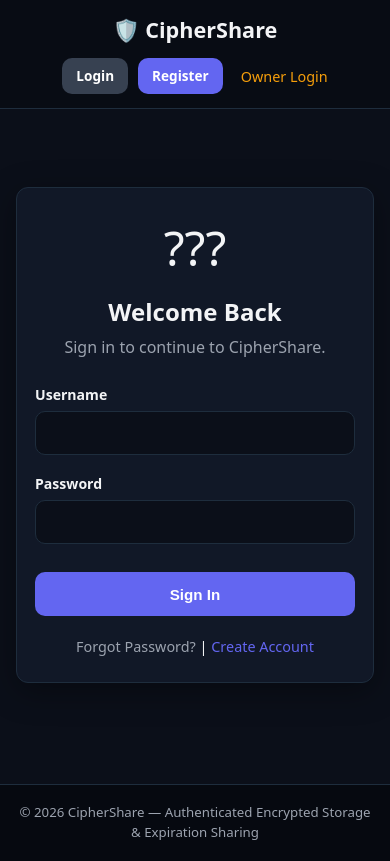
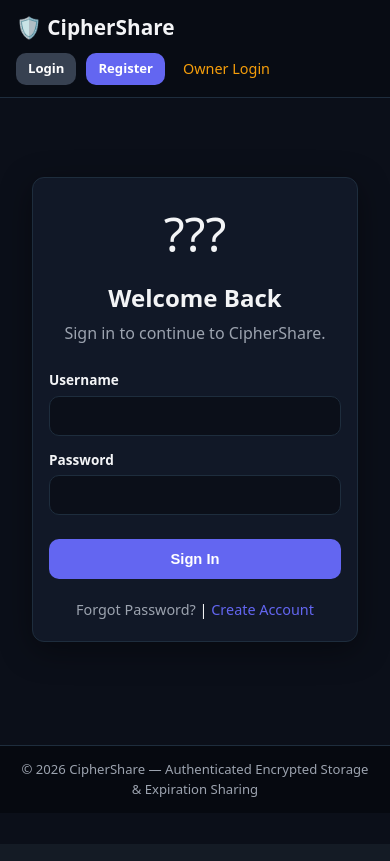
Before and after one commit to sohail-avv-amravati/CipherShare, a PHP site: page /login.php in a window 390 px wide. After the commit the page ends 813 px from the top, so only its background shows below. Run offline with PHP 8.4, Linux system fonts and the light colour scheme.

Commit message:
Enforce 100vh no-scroll screen-fit layout across all pages

```diff
--- a/public/static/css/style.css
+++ b/public/static/css/style.css
@@ -25,12 +25,13 @@
 
 html, body {
     width: 100%;
-    min-height: 100vh;
+    height: 100vh;
+    max-height: 100vh;
+    overflow: hidden;
     background-color: var(--bg-main);
     color: var(--text-main);
     font-family: var(--font-family);
     line-height: 1.5;
-    overflow-x: hidden;
 }
 
 a {
@@ -167,21 +176,25 @@ a:hover {
 }
 
 .topbar-title {
-    font-size: 1.25rem;
+    font-size: 1.2rem;
     font-weight: 700;
     color: var(--text-main);
 }
 
 .content-area {
-    padding: 24px;
+    padding: 20px 24px;
     flex: 1;
+    overflow-y: auto;
+    display: flex;
+    flex-direction: column;
 }
 
-/* ── Public Layout ── */
+/* ── Public Screen-Fit Layout ── */
 .public-header {
     background-color: #080C14;
     border-bottom: 1px solid var(--border-color);
-    padding: 14px 0;
+    padding: 12px 0;
+    flex-shrink: 0;
 }
 
 .public-nav-container {
@@ -189,11 +202,11 @@ a:hover {
     justify-content: space-between;
     align-items: center;
     flex-wrap: wrap;
-    gap: 12px;
+    gap: 10px;
 }
 
 .brand {
-    font-size: 1.35rem;
+    font-size: 1.3rem;
     font-weight: 700;
     color: var(--text-main);
 }
@@ -202,90 +215,93 @@ a:hover {
     display: flex;
     gap: 10px;
     align-items: center;
-    flex-wrap: wrap;
 }
 
 .public-main {
     flex: 1;
-    padding: 30px 0;
+    display: flex;
+    align-items: center;
+    justify-content: center;
+    overflow-y: auto;
+    padding: 16px;
 }
 
 .site-footer {
     background-color: #060910;
     border-top: 1px solid var(--border-color);
-    padding: 18px 0;
+    padding: 14px 0;
     color: var(--text-muted);
-    font-size: 0.83rem;
-    margin-top: auto;
+    font-size: 0.82rem;
+    flex-shrink: 0;
 }
 
 .text-center {
     text-align: center;
 }
 
-/* ── Components: Cards & Grids ── */
+/* ── Screen-Fit Cards & Grids ── */
 .card-grid {
     display: grid;
-    grid-template-columns: repeat(auto-fit, minmax(220px, 1fr));
-    gap: 16px;
-    margin-bottom: 24px;
+    grid-template-columns: repeat(auto-fit, minmax(200px, 1fr));
+    gap: 14px;
+    margin-bottom: 20px;
 }
 
 .card {
     background-color: var(--bg-card);
     border: 1px solid var(--border-color);
     border-radius: var(--radius);
-    padding: 20px;
-    transition: transform 0.2s ease, border-color 0.2s ease, box-shadow 0.2s ease;
+    padding: 16px 18px;
+    transition: transform 0.2s ease, border-color 0.2s ease;
     word-break: break-word;
 }
 
 .card:hover {
     border-color: var(--primary);
-    box-shadow: 0 4px 16px rgba(99, 102, 241, 0.12);
 }
 
 .card-title {
-    font-size: 0.95rem;
+    font-size: 0.9rem;
     font-weight: 600;
-    margin-bottom: 8px;
+    margin-bottom: 6px;
     color: var(--text-muted);
     text-transform: uppercase;
     letter-spacing: 0.5px;
 }
 
 .stat-number {
-    font-size: 2.2rem;
+    font-size: 2rem;
     font-weight: 800;
     color: var(--primary);
-    margin: 4px 0;
+    margin: 2px 0;
     line-height: 1.1;
 }
 
 .stat-desc {
-    font-size: 0.83rem;
+    font-size: 0.8rem;
     color: var(--text-muted);
 }
 
-/* Action Cards */
+/* Action Grid */
 .action-grid {
     display: grid;
-    grid-template-columns: repeat(auto-fill, minmax(150px, 1fr));
-    gap: 14px;
-    margin-bottom: 24px;
+    grid-template-columns: repeat(auto-fill, minmax(140px, 1fr));
+    gap: 12px;
+    margin-bottom: 16px;
 }
 
 .action-card {
     background-color: #0F172A;
     border: 1px solid var(--border-color);
     border-radius: var(--radius);
-    padding: 18px 14px;
+    padding: 14px 10px;
     text-align: center;
     display: flex;
     flex-direction: column;
     align-items: center;
-    gap: 8px;
+    gap: 6px;
     color: var(--text-main);
+    font-size: 0.88rem;
     transition: all 0.2s ease;
 }
 
@@ -296,45 +312,44 @@ a:hover {
 }
 
 .action-icon {
-    font-size: 1.8rem;
+    font-size: 1.6rem;
 }
 
-/* Forms & Screen-Fit Forms */
+/* Screen-Fit Forms */
 .form-card {
-    max-width: 480px;
+    max-width: 440px;
     width: 100%;
-    margin: 16px auto;
+    margin: 0 auto;
     background-color: var(--bg-card);
     border: 1px solid var(--border-color);
     border-radius: 12px;
-    padding: 32px 28px;
-    box-shadow: 0 8px 32px rgba(0, 0, 0, 0.35);
+    padding: 24px 24px;
+    box-shadow: 0 8px 32px rgba(0, 0, 0, 0.4);
 }
 
 .form-group {
-    margin-bottom: 18px;
+    margin-bottom: 14px;
 }
 
 .form-group label {
     display: block;
     font-weight: 600;
-    margin-bottom: 6px;
+    margin-bottom: 5px;
     color: var(--text-main);
-    font-size: 0.88rem;
+    font-size: 0.85rem;
 }
 
 .form-control {
     width: 100%;
-    min-height: 44px;
-    padding: 10px 14px;
+    min-height: 40px;
+    padding: 8px 12px;
     background-color: #0B0F19;
     border: 1.5px solid var(--border-color);
     border-radius: var(--radius);
     color: var(--text-main);
-    font-size: 1rem;
+    font-size: 0.95rem;
     font-family: inherit;
     outline: none;
-    transition: border-color 0.2s ease;
 }
 
 .form-control:focus {
@@ -351,16 +366,14 @@ textarea.form-control {
     display: inline-flex;
     align-items: center;
     justify-content: center;
-    gap: 8px;
-    min-height: 44px;
-    padding: 10px 18px;
-    font-size: 0.95rem;
+    gap: 6px;
+    min-height: 40px;
+    padding: 8px 16px;
+    font-size: 0.92rem;
     font-weight: 600;
     border-radius: var(--radius);
     border: none;
     cursor: pointer;
-    text-align: center;
-    transition: background-color 0.2s ease, transform 0.1s ease;
     text-decoration: none;
     width: 100%;
 }
@@ -370,75 +383,39 @@ textarea.form-control {
 }
 
 .btn-sm {
-    min-height: 36px;
-    padding: 6px 14px;
-    font-size: 0.85rem;
+    min-height: 32px;
+    padding: 5px 12px;
+    font-size: 0.82rem;
     width: auto;
 }
 
-.btn-primary {
-    background-color: var(--primary);
-    color: #FFF;
-}
-
-.btn-primary:hover {
-    background-color: var(--primary-hover);
-}
-
-.btn-secondary {
-    background-color: #374151;
-    color: #FFF;
-}
-
-.btn-secondary:hover {
-    background-color: #4B5563;
-}
-
-.btn-danger {
-    background-color: var(--danger);
-    color: #FFF;
-}
-
-.btn-danger:hover {
-    background-color: #DC2626;
-}
-
-.btn-success {
-    background-color: var(--success);
-    color: #FFF;
-}
-
-.btn-success:hover {
-    background-color: #059669;
-}
+.btn-primary { background-color: var(--primary); color: #FFF; }
+.btn-primary:hover { background-color: var(--primary-hover); }
+.btn-secondary { background-color: #374151; color: #FFF; }
+.btn-secondary:hover { background-color: #4B5563; }
+.btn-danger { background-color: var(--danger); color: #FFF; }
+.btn-danger:hover { background-color: #DC2626; }
+.btn-success { background-color: var(--success); color: #FFF; }
+.btn-success:hover { background-color: #059669; }
 
 /* Alerts */
 .alert {
-    padding: 12px 16px;
+    padding: 10px 14px;
     border-radius: var(--radius);
-    margin-bottom: 20px;
+    margin-bottom: 16px;
     font-weight: 500;
-    font-size: 0.92rem;
+    font-size: 0.88rem;
 }
 
-.alert-danger {
-    background-color: rgba(239, 68, 68, 0.15);
-    border: 1px solid var(--danger);
-    color: #FCA5A5;
-}
-
-.alert-success {
-    background-color: rgba(16, 185, 129, 0.15);
-    border: 1px solid var(--success);
-    color: #6EE7B7;
-}
+.alert-danger { background-color: rgba(239, 68, 68, 0.15); border: 1px solid var(--danger); color: #FCA5A5; }
+.alert-success { background-color: rgba(16, 185, 129, 0.15); border: 1px solid var(--success); color: #6EE7B7; }
 
 /* Tables & Horizontal Scroll */
 .table-responsive {
     width: 100%;
     overflow-x: auto;
     -webkit-overflow-scrolling: touch;
-    margin-bottom: 24px;
+    margin-bottom: 16px;
     border: 1px solid var(--border-color);
     border-radius: var(--radius);
     background-color: var(--bg-card);
@@ -505,58 +477,20 @@ tr:hover {
 
 /* ── Responsive Media Queries ── */
 @media (max-width: 768px) {
-    .hamburger-btn {
-        display: block;
-    }
-    .sidebar {
-        transform: translateX(-100%);
-        box-shadow: 4px 0 24px rgba(0, 0, 0, 0.5);
-    }
-    .main-content {
-        margin-left: 0;
-        width: 100%;
-    }
-    .sidebar-toggle-input:checked ~ .app-layout .sidebar {
-        transform: translateX(0);
-    }
-    .sidebar-overlay-label {
-        display: none;
-        position: fixed;
-        inset: 0;
-        background: rgba(0, 0, 0, 0.7);
-        z-index: 90;
-    }
-    .sidebar-toggle-input:checked ~ .app-layout .sidebar-overlay-label {
-        display: block;
-    }
-    .content-area {
-        padding: 16px 12px;
-    }
-    .card-grid {
-        grid-template-columns: 1fr;
-    }
-    .action-grid {
-        grid-template-columns: repeat(2, 1fr);
-    }
-    .form-card {
-        padding: 24px 18px;
-        margin: 10px auto;
-    }
-    .public-nav-container {
-        flex-direction: column;
-        align-items: center;
-        text-align: center;
-    }
+    .hamburger-btn { display: block; }
+    .sidebar { transform: translateX(-100%); }
+    .main-content { margin-left: 0; width: 100%; }
+    .sidebar-toggle-input:checked ~ .app-layout .sidebar { transform: translateX(0); }
+    .sidebar-overlay-label { display: none; position: fixed; inset: 0; background: rgba(0, 0, 0, 0.7); z-index: 90; }
+    .sidebar-toggle-input:checked ~ .app-layout .sidebar-overlay-label { display: block; }
+    .content-area { padding: 14px 10px; }
+    .card-grid { grid-template-columns: repeat(2, 1fr); }
+    .action-grid { grid-template-columns: repeat(2, 1fr); }
+    .form-card { padding: 20px 16px; margin: 0 auto; }
 }
 
 @media (max-width: 480px) {
-    .action-grid {
-        grid-template-columns: 1fr;
-    }
-    .stat-number {
-        font-size: 1.8rem;
-    }
-    .topbar {
-        padding: 12px 14px;
-    }
+    .card-grid { grid-template-columns: 1fr; }
+    .action-grid { grid-template-columns: 1fr; }
+    .stat-number { font-size: 1.6rem; }
 }
```
Also changed, not shown: other parts of public/static/css/style.css (+29 -26 lines), public/dashboard.php (+55 -47 lines).
